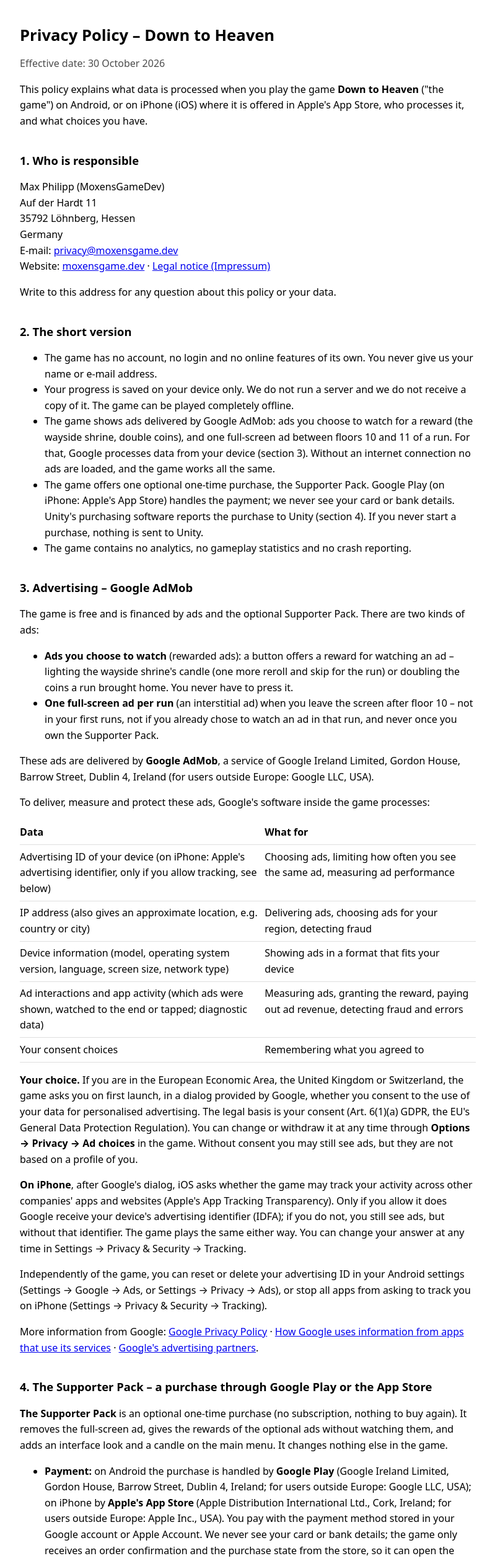
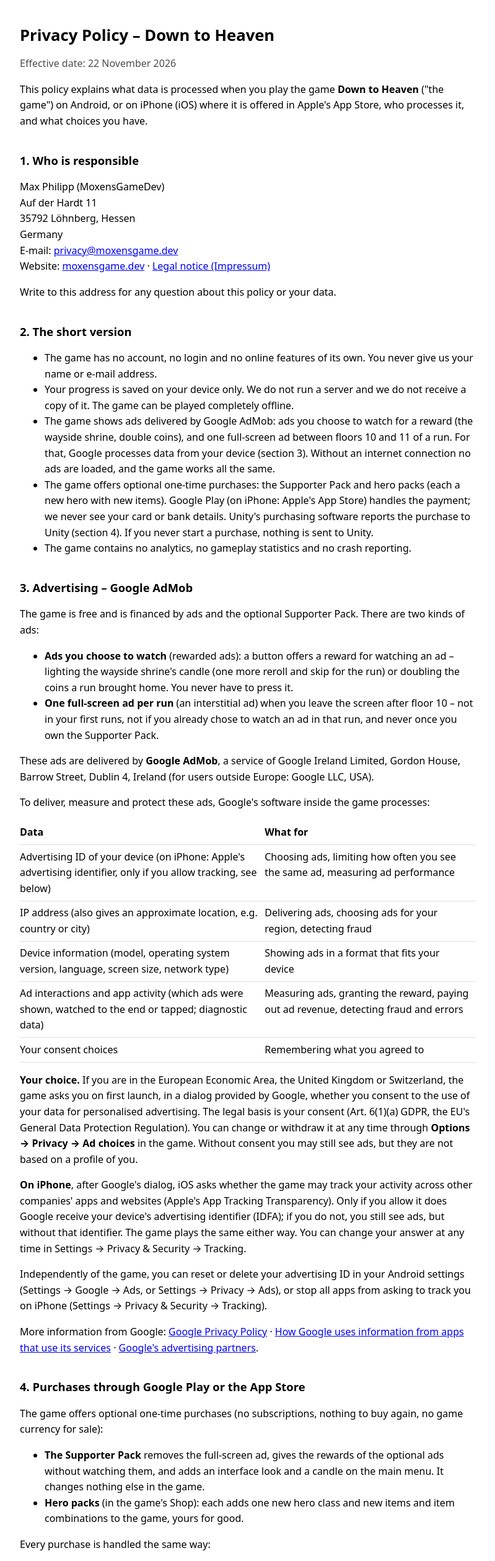
Before and after one commit to moxensgamedev/Privacy, a plain HTML site: page downtoheaven/index.html in a window 1280 px wide. Shown: the top 2518 px of the page at 62% size, without its empty margins (240-1039 px from the left). Drawn offline with Linux system fonts and the light colour scheme.

Commit message:
Down to Heaven: hero packs (one-time purchases) in the purchase section

```diff
--- a/downtoheaven/index.html
+++ b/downtoheaven/index.html
@@ -18,7 +18,7 @@
 <body>
 
 <h1>Privacy Policy – Down to Heaven</h1>
-<p class="muted">Effective date: 30 October 2026</p>
+<p class="muted">Effective date: 22 November 2026</p>
 
 <p>This policy explains what data is processed when you play the game <strong>Down to Heaven</strong> ("the game")
 on Android, or on iPhone (iOS) where it is offered in Apple's App Store, who processes it, and what choices you have.</p>
@@ -43,8 +43,8 @@ Website: <a href="https://moxensgame.dev">moxensgame.dev</a> ·
   <li>The game shows ads delivered by Google AdMob: ads you choose to watch for a reward (the wayside shrine, double
       coins), and one full-screen ad between floors 10 and 11 of a run. For that, Google processes data from your
       device (section 3). Without an internet connection no ads are loaded, and the game works all the same.</li>
-  <li>The game offers one optional one-time purchase, the Supporter Pack. Google Play (on iPhone: Apple's App Store)
-      handles the payment; we never see your card or bank details. Unity's purchasing software reports the purchase to Unity (section 4). If you never
+  <li>The game offers optional one-time purchases: the Supporter Pack and hero packs (each a new hero with new
+      items). Google Play (on iPhone: Apple's App Store) handles the payment; we never see your card or bank details. Unity's purchasing software reports the purchase to Unity (section 4). If you never
       start a purchase, nothing is sent to Unity.</li>
   <li>The game contains no analytics, no gameplay statistics and no crash reporting.</li>
 </ul>
@@ -91,22 +91,27 @@ either way. You can change your answer at any time in Settings → Privacy &amp;
 <a href="https://policies.google.com/technologies/partner-sites">How Google uses information from apps that use its services</a> ·
 <a href="https://business.safety.google/adspartners/">Google's advertising partners</a>.</p>
 
-<h2>4. The Supporter Pack – a purchase through Google Play or the App Store</h2>
-<p><strong>The Supporter Pack</strong> is an optional one-time purchase (no subscription, nothing to buy again). It
-removes the full-screen ad, gives the rewards of the optional ads without watching them, and adds an interface look
-and a candle on the main menu. It changes nothing else in the game.</p>
+<h2>4. Purchases through Google Play or the App Store</h2>
+<p>The game offers optional one-time purchases (no subscriptions, nothing to buy again, no game currency for sale):</p>
+<ul>
+  <li><strong>The Supporter Pack</strong> removes the full-screen ad, gives the rewards of the optional ads without
+      watching them, and adds an interface look and a candle on the main menu. It changes nothing else in the game.</li>
+  <li><strong>Hero packs</strong> (in the game's Shop): each adds one new hero class and new items and item combinations
+      to the game, yours for good.</li>
+</ul>
+<p>Every purchase is handled the same way:</p>
 <ul>
   <li><strong>Payment:</strong> on Android the purchase is handled by <strong>Google Play</strong> (Google Ireland
       Limited, Gordon House, Barrow Street, Dublin 4, Ireland; for users outside Europe: Google LLC, USA); on iPhone by
       <strong>Apple's App Store</strong> (Apple Distribution International Ltd., Cork, Ireland; for users outside Europe:
       Apple Inc., USA). You pay with the payment method stored in your Google account or Apple Account. We never see your
       card or bank details; the game only receives an order confirmation and the purchase state from the store, so it
-      can open the pack. The legal basis is the performance of the purchase contract (Art. 6(1)(b) GDPR). How the stores
+      can open what you bought. The legal basis is the performance of the purchase contract (Art. 6(1)(b) GDPR). How the stores
       handle the payment is described in the
       <a href="https://payments.google.com/payments/apis-secure/u/0/get_legal_document?ldo=0&amp;ldt=privacynotice">Google Payments Privacy Notice</a>
       and in <a href="https://www.apple.com/legal/privacy/">Apple's Privacy Policy</a>.</li>
   <li><strong>Checking and restoring:</strong> when the game starts, it asks the store which purchases your store
-      account owns. That is how you get the pack back after installing the game again or on another device with the
+      account owns. That is how you get your packs back after installing the game again or on another device with the
       same account, and how a refunded purchase is removed. The <strong>Restore purchases</strong> button asks the store
       the same question (on iPhone Apple may ask you to sign in). We receive no data from this.</li>
   <li><strong>Unity In-App Purchasing:</strong> the game talks to the store through Unity's purchasing software, a
@@ -136,7 +141,7 @@ and a candle on the main menu. It changes nothing else in the game.</p>
   <tr><th>Permission</th><th>Why</th></tr>
   <tr><td>Internet access</td><td>Only to load ads (section 3) and for the purchase (section 4). Playing never needs the internet.</td></tr>
   <tr><td>Advertising ID, and Android's ad services (advertising ID, attribution, topics)</td><td>Used by Google AdMob as described in section 3.</td></tr>
-  <tr><td>Google Play billing</td><td>Lets the game ask Google Play to sell you the Supporter Pack and which purchases your account owns (section 4).</td></tr>
+  <tr><td>Google Play billing</td><td>Lets the game ask Google Play to sell you the Supporter Pack or a hero pack, and which purchases your account owns (section 4).</td></tr>
   <tr><td>Network state, keeping the device awake briefly, background work</td><td>Added by Google's ad software and the purchase software: to check for a connection before loading an ad and to finish their work in the background. No data of their own.</td></tr>
 </table>
 <p>The game asks for no location, camera, microphone, contacts or notification permission. On iPhone it asks for
@@ -144,9 +149,9 @@ nothing but the tracking question described in section 3.</p>
 
 <h2>6. Saved progress</h2>
 <p>Your progress (coins, blessings, records, the codex), the run in progress, your settings (sound, the interface look)
-and whether you own the Supporter Pack are stored in the game's private storage on your device. They are deleted when
-you uninstall the game (on Android also when you clear its data in the settings); a Supporter Pack you bought comes
-back from the store (section 4).</p>
+and which packs you own are stored in the game's private storage on your device. They are deleted when
+you uninstall the game (on Android also when you clear its data in the settings); packs you bought come back from
+the store (section 4).</p>
 
 <h2>7. Children</h2>
 <p>The game is not directed at children under 13, and we do not knowingly collect personal data from them.
```
